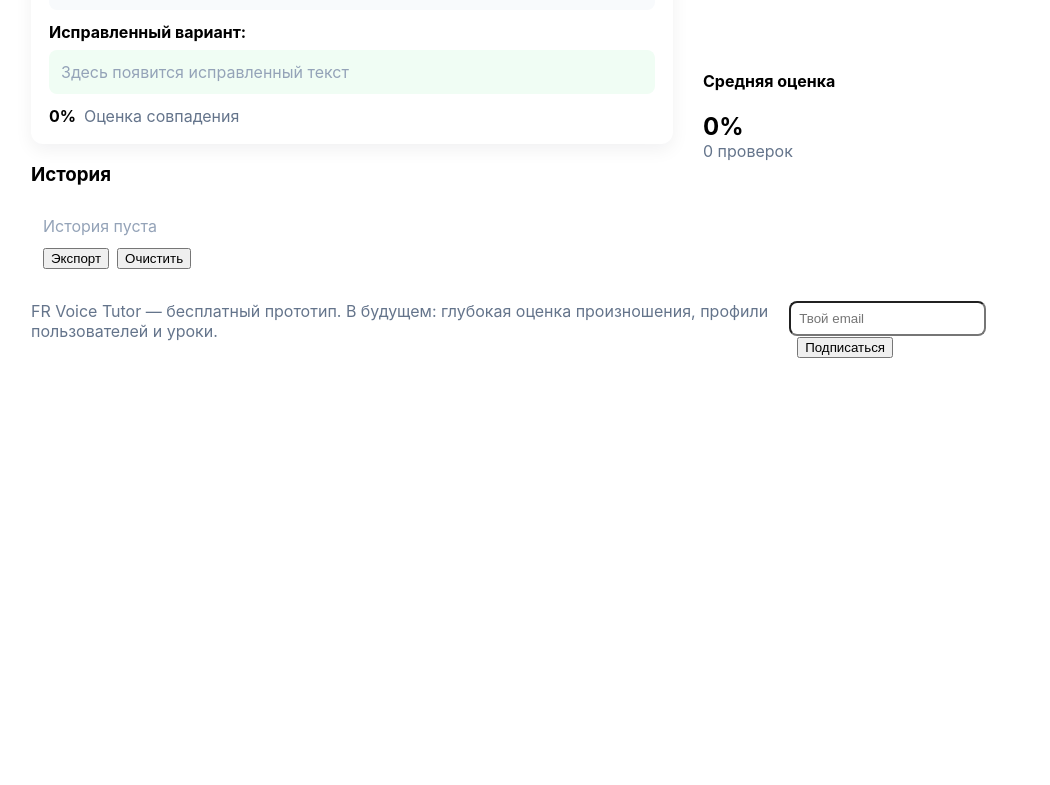
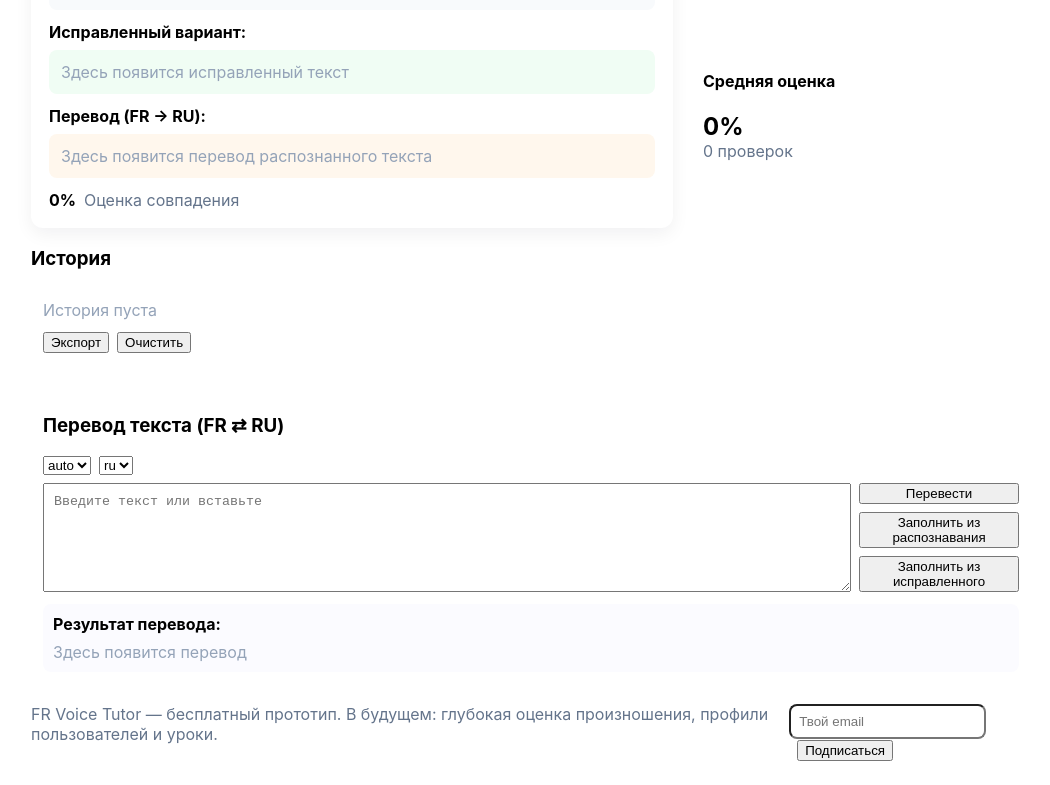
Before and after one commit to gochatsulaia/fr-voice-tutor-mvp, a React (Vite) app: page / in a window 1280 px wide. Shown: the part 361-1146 px from the top of the page, without its empty margins (109-1159 px from the left). Before the commit the page ends 800 px from the top, so only its background shows below. Built offline with nearby package versions, Linux system fonts and the light colour scheme; the HTML template or start-up script is replaced by a standard one.

Commit message:
Add translation feature (FR<->RU): client UI + serverless /api/translate proxy to LibreTranslate

```diff
--- a/src/App.jsx
+++ b/src/App.jsx
@@ -57,6 +57,31 @@ async function callLanguageTool(text) {
   return await res2.json()
 }
 
+async function callTranslate(text, source = 'auto', target = 'ru') {
+  // Try proxy first
+  try {
+    const res = await fetch('/api/translate', {
+      method: 'POST',
+      headers: { 'Content-Type': 'application/json' },
+      body: JSON.stringify({ q: text, source, target })
+    })
+    if (res.ok) {
+      const data = await res.json()
+      return data
+    }
+  } catch (e) {
+    // ignore
+  }
+
+  // Direct fallback to public LibreTranslate instance (may have CORS issues locally)
+  const res2 = await fetch('https://libretranslate.de/translate', {
+    method: 'POST',
+    headers: { 'Content-Type': 'application/json' },
+    body: JSON.stringify({ q: text, source: source === 'auto' ? 'auto' : source, target, format: 'text' })
+  })
+  return await res2.json()
+}
+
 function applyCorrections(text, matches) {
   if (!text) return ''
   if (!matches || matches.length === 0) return text
@@ -102,13 +127,16 @@ export default function App() {
   const [lessonIndex, setLessonIndex] = useState(0)
   const [score, setScore] = useState(0)
   const [history, setHistory] = useState(safeGet(STORAGE.history, []))
+  const [translation, setTranslation] = useState('')
+  const [translateSource, setTranslateSource] = useState('auto')
+  const [translateTarget, setTranslateTarget] = useState('ru')
   const recognitionRef = useRef(null)
 
   useEffect(()=>{ setHistory(safeGet(STORAGE.history,[])) }, [])
 
   function supportsSR() { return !!(window.SpeechRecognition || window.webkitSpeechRecognition) }
 
-  function startRecording(expected) {
+  async function startRecording(expected) {
     setError(null)
     if (!supportsSR()) { setError('SpeechRecognition не поддерживается в этом браузере. Используй Chrome/Edge.') ; return }
 
@@ -138,6 +166,17 @@ export default function App() {
         const next = [entry, ...prev].slice(0,50)
         safeSet(STORAGE.history, next)
         setHistory(next)
+
+        // auto-translate transcript (French -> Russian)
+        try {
+          const tr = await callTranslate(t, 'fr', 'ru')
+          // LibreTranslate returns { translatedText: '...' } sometimes, or { result } — handle both
+          const txt = tr.translatedText || tr.translated || tr.result || (tr.data && tr.data.translatedText) || ''
+          setTranslation(txt)
+        } catch (err) {
+          // ignore translate errors
+        }
+
       } catch (err) {
         console.error(err)
         setError('Ошибка проверки: ' + (err.message||err))
@@ -160,9 +199,26 @@ export default function App() {
     setScore(0)
     const pCount = selectedLesson.prompts.length
     setLessonIndex((i)=> (i+1)%pCount)
+    setTranslation('')
   }
 
   function speak(text) { if (!text) return; const u = new SpeechSynthesisUtterance(text); u.lang = LANG; const v = speechSynthesis.getVoices().find(x=>x.lang && x.lang.startsWith('fr')); if (v) u.voice = v; speechSynthesis.cancel(); speechSynthesis.speak(u) }
+
+  async function translateText(text, source = 'auto', target = 'ru') {
+    if (!text) return
+    setStatus('Перевожу...')
+    try {
+      const res = await callTranslate(text, source, target)
+      const txt = res.translatedText || res.translated || res.result || (res.data && res.data.translatedText) || ''
+      setTranslation(txt)
+      setStatus('Готово')
+      return txt
+    } catch (err) {
+      console.error(err)
+      setError('Ошибка перевода: ' + (err.message||err))
+      setStatus('Ошибка')
+    }
+  }
 
   async function exportHistory() {
     const data = safeGet(STORAGE.history, [])
@@ -212,6 +268,11 @@ export default function App() {
                 <div style={{ marginTop:12 }}>
                   <strong>Исправленный вариант:</strong>
                   <div style={{ padding:12, background:'#f0fdf4', borderRadius:8, marginTop:8 }}>{corrected||<span style={{ color:'#94a3b8' }}>Здесь появится исправленный текст</span>}</div>
+                </div>
+
+                <div style={{ marginTop:12 }}>
+                  <strong>Перевод (FR → RU):</strong>
+                  <div style={{ padding:12, background:'#fff7ed', borderRadius:8, marginTop:8 }}>{translation||<span style={{ color:'#94a3b8' }}>Здесь появится перевод распознанного текста</span>}</div>
                 </div>
 
                 <div style={{ marginTop:12, display:'flex', gap:8, alignItems:'center' }}>
@@ -321,6 +382,37 @@ export default function App() {
 
       </main>
 
+      <section style={{ maxWidth:1000, margin:'18px auto' }}>
+        <div style={{ padding:12, background:'#fff', borderRadius:10 }}>
+          <h3>Перевод текста (FR ⇄ RU)</h3>
+          <div style={{ display:'flex', gap:8, marginBottom:8 }}>
+            <select value={translateSource} onChange={(e)=>setTranslateSource(e.target.value)}>
+              <option value="auto">auto</option>
+              <option value="fr">fr</option>
+              <option value="ru">ru</option>
+            </select>
+            <select value={translateTarget} onChange={(e)=>setTranslateTarget(e.target.value)}>
+              <option value="ru">ru</option>
+              <option value="fr">fr</option>
+            </select>
+          </div>
+
+          <div style={{ display:'flex', gap:8 }}>
+            <textarea id="translate-input" placeholder="Введите текст или вставьте" style={{ flex:1, padding:10 }}></textarea>
+            <div style={{ width:160, display:'flex', flexDirection:'column', gap:8 }}>
+              <button onClick={async ()=>{ const txt = (document.getElementById('translate-input')||{}).value; await translateText(txt, translateSource, translateTarget) }}>Перевести</button>
+              <button onClick={()=>{ (document.getElementById('translate-input').value = transcript || ''); setTranslateSource('fr'); setTranslateTarget('ru'); }}>Заполнить из распознавания</button>
+              <button onClick={()=>{ (document.getElementById('translate-input').value = corrected || ''); setTranslateSource('fr'); setTranslateTarget('ru'); }}>Заполнить из исправленного</button>
+            </div>
+          </div>
+
+          <div style={{ marginTop:12, padding:10, background:'#fbfbff', borderRadius:8 }}>
+            <strong>Результат перевода:</strong>
+            <div style={{ marginTop:8 }}>{translation || <span style={{ color:'#94a3b8' }}>Здесь появится перевод</span>}</div>
+          </div>
+        </div>
+      </section>
+
       <footer style={{ marginTop:20, color:'#64748b' }}>
         <div style={{ display:'flex', justifyContent:'space-between', gap:12 }}>
           <div>FR Voice Tutor — бесплатный прототип. В будущем: глубокая оценка произношения, профили пользователей и уроки.</div>
```
Also changed, not shown: api/translate.js (added, +38 -0 lines), 1 other file (tests, documents, lock files or other folders).
